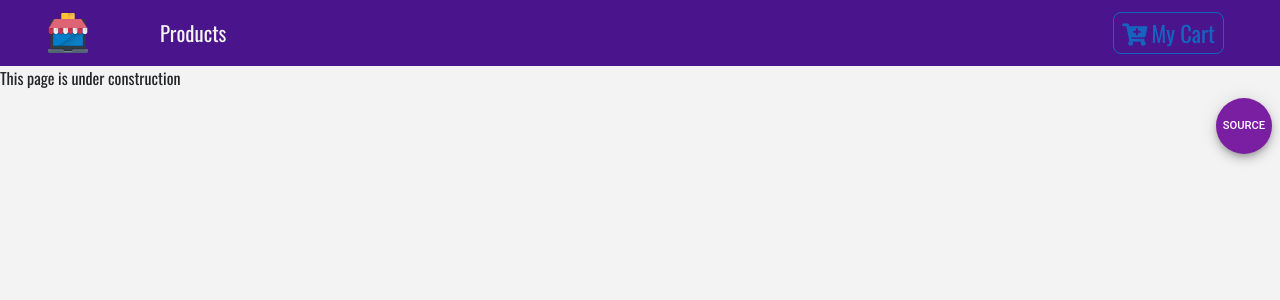
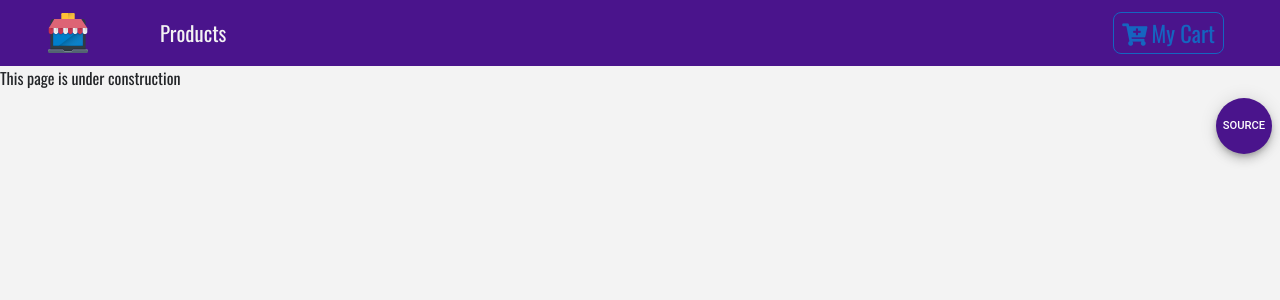
Before and after one commit to nazmulshuvo03/Mojar-Strore, a React (Create React App) app: page /about in a window 1280 px wide. Shown: the top 300 px of the page. Built offline with nearby package versions, Linux system fonts and the light colour scheme.

Commit message:
floating button color changes

```diff
--- a/src/components/FloatingButton.js
+++ b/src/components/FloatingButton.js
@@ -11,10 +11,10 @@ const styles = (theme) => ({
 		margin: theme.spacing.unit,
 		bottom: theme.spacing.unit * 7,
 		left: theme.spacing.unit * 158,
-		backgroundColor: purple[700],
+		backgroundColor: purple[900],
 		'&:hover': {
 			backgroundColor: theme.palette.common.white,
-			color: purple[800]
+			color: purple[900]
 		},
 		'&:focus': {
 			backgroundColor: theme.palette.common.white,
```
